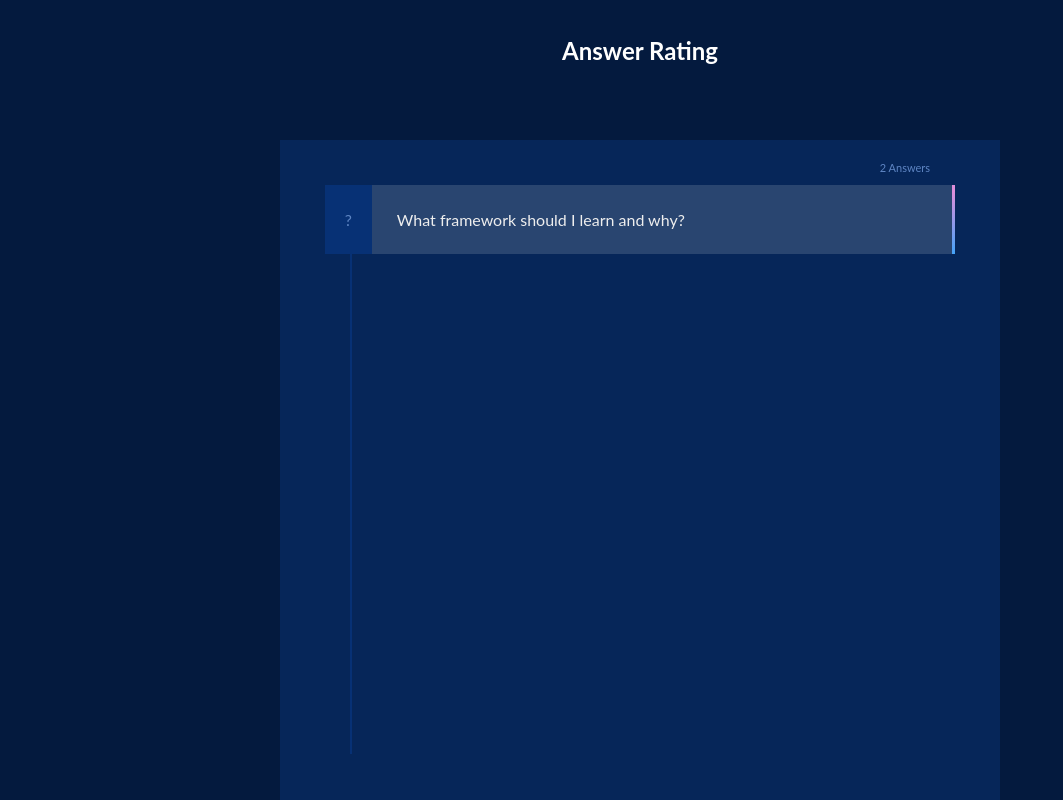
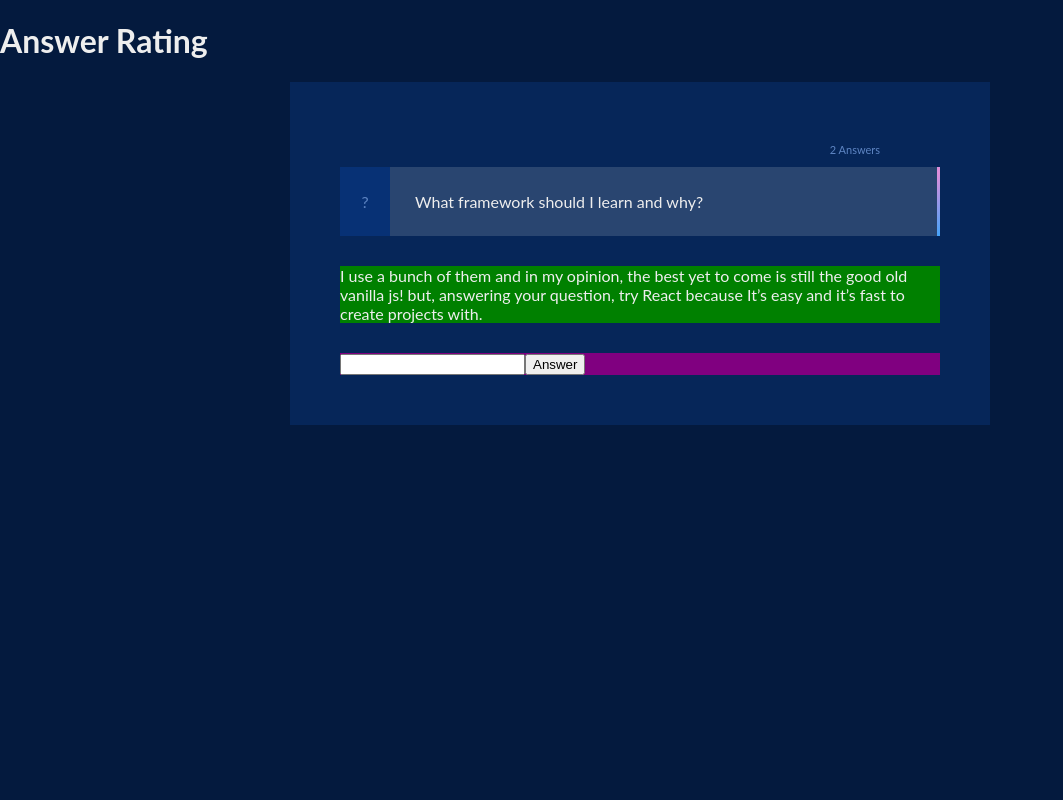
Before and after one commit to jamal7x7/daily-react-005-answer-rating-app, a React (Create React App) app: page / in a window 1280 px wide. Shown: the whole page, without its empty margins (0-1063 px from the left). Built offline with nearby package versions, Linux system fonts and the light colour scheme.

Commit message:
from flex to grid

```diff
--- a/src/components/App.js
+++ b/src/components/App.js
@@ -23,10 +23,21 @@ class App extends Component {
               <div className='question-text'>What framework should I learn and why?</div>
               <div className='bar-right' />
             </div>
-
           </div>
 
-          <div className='v-line' />
+          <div className='answer-c'>
+          I use a bunch of them and in my opinion, the best yet to
+          come is still the good old vanilla js! but,  answering your question, try React because It’s easy and it’s fast to create projects with.
+          </div>
+
+          <div className='your-answer-c'>
+            <form action=''>
+              <input type='text' />
+              <button>Answer</button>
+            </form>
+          </div>
+
+          {/* <div className='v-line' /> */}
 
         </div>
 
--- a/src/styles/App.css
+++ b/src/styles/App.css
@@ -4,73 +4,65 @@ body {
   color: #EEE;
 }
 
-.App {
-  text-align: center;
+.main-win {
+  width: 700px;
+  background: #062659;
+  margin: 0 auto;
+  display: grid;
+  grid-template-columns: 50px auto 50px;
+  grid-template-rows: 50px auto 1fr auto 50px;
+  grid-template-areas: ' . . . '   ' . question-c . ' ' . answer-c . ' ' . your-answer-c .' ' . . . ';
 }
 
-.App-header {
-  background-color: #041A3E;
-  height: 100px;
-  padding: 20px;
-  color: white;
+.question-c {
+  grid-area: question-c;
 }
 
-.App-title {
-  font-size: 1.5em;
-}
-
-.main-win {
-  width: 700px;
-  height: 640px;
-  background: #062659;
-  margin: 0 auto;
-  padding: 10px;
-}
-
-.main-win .v-line {
-  width: 2px;
-  background: #073175;
-  height: 500px;
-  position: relative;
-  left: 60px;
-}
-
-.main-win .question-c .answers-num {
+.question-c .answers-num {
   padding: 0 60px;
   color: #5E85C3;
   text-align: right;
   font-size: 11px;
 }
 
-.main-win .question-c .question {
-  display: flex;
-  justify-content: flex-start;
-  width: 90%;
-  margin: 0 auto;
+.question-c .question {
+  margin-bottom: 30px;
+  display: grid;
+  grid-template-columns: 50px auto 3px;
+  grid-template-rows: auto;
+  grid-template-areas: ' lamp-icon question-text bar-right ';
 }
 
-.main-win .question-c .question .lamp-icon {
-  width: 50px;
+.question-c .question .lamp-icon {
   color: #5E85C3;
   background: #073175;
-  align-self: stretch;
   display: flex;
   justify-content: center;
   align-items: center;
+  grid-area: lamp-icon;
 }
 
-.main-win .question-c .question .question-text {
+.question-c .question .question-text {
   background: rgba(255, 255, 255, 0.14);
   color: #EEE;
   padding: 25px;
-  width: 90%;
   text-align: left;
-  align-self: stretch;
+  grid-area: question-text;
 }
 
-.main-win .question-c .question .bar-right {
+.question-c .question .bar-right {
   background-image: linear-gradient(-220deg, #DD8EDA 11%, #42A3F9 100%);
-  width: 3px;
-  align-self: stretch;
+  grid-area: bar-right;
+}
+
+.answer-c {
+  grid-area: answer-c;
+  background: green;
+}
+
+.your-answer-c {
+  margin-top: 30px;
+  grid-area: your-answer-c;
+  background: purple;
 }
 /*# sourceMappingURL=App.css.map */
--- a/src/styles/App.sass
+++ b/src/styles/App.sass
@@ -21,67 +21,128 @@ body
   font-family: $main-font
   color: $main
 
-.App
-  text-align: center
+// .App
+//   text-align: center
 
 
-.App-header
-  background-color: $bgd
-  height: 100px
-  padding: 20px
-  color: white
+// .App-header
+//   background-color: $bgd
+//   height: 100px
+//   padding: 20px
+//   color: white
 
 
-.App-title
-  font-size: 1.5em
+// .App-title
+//   font-size: 1.5em
+
+// .main-win
+//   width: 700px
+//   height: 640px
+//   background: $bgm
+//   margin: 0 auto
+//   padding: 10px
+
+  // .v-line
+  //   width: 2px
+  //   background: $blued
+  //   height: 500px
+  //   position: relative
+  //   left: 60px
+
+  // .question-c
+  //   .answers-num
+  //     padding: 0 60px
+  //     color: $bluew
+  //     text-align: right
+  //     font-size: $xs
+
+  //   .question
+  //     display: flex
+  //     justify-content: flex-start
+  //     width: 90%
+  //     margin: 0 auto
+
+
+
+  //     .lamp-icon
+  //       width: 50px
+  //       color: $bluew
+  //       background: $blued
+  //       align-self: stretch
+  //       display: flex
+  //       justify-content: center
+  //       align-items: center
+
+  //     .question-text
+  //       background: rgba(white, 0.14)
+  //       color: $main
+  //       padding: 25px
+  //       width: 90%
+  //       text-align: left
+  //       align-self: stretch
+
+  //     .bar-right
+  //       background-image: linear-gradient(-220deg, #DD8EDA 11%, #42A3F9 100%)
+  //       width: 3px
+  //       align-self: stretch
 
 .main-win
   width: 700px
-  height: 640px
   background: $bgm
   margin: 0 auto
-  padding: 10px
+  display: grid
 
-  .v-line
-    width: 2px
-    background: $blued
-    height: 500px
-    position: relative
-    left: 60px
-
-  .question-c
-    .answers-num
-      padding: 0 60px
-      color: $bluew
-      text-align: right
-      font-size: $xs
-
-    .question
-      display: flex
-      justify-content: flex-start
-      width: 90%
-      margin: 0 auto
+  grid-template-columns: 50px auto 50px
+  grid-template-rows: 50px auto 1fr auto 50px
+  grid-template-areas:  ' . . . '   ' . question-c . ' ' . answer-c . ' ' . your-answer-c .' ' . . . '
 
 
 
-      .lamp-icon
-        width: 50px
+
+
+.question-c
+  grid-area: question-c
+  .answers-num
+    padding: 0 60px
+    color: $bluew
+    text-align: right
+    font-size: $xs
+  .question
+    margin-bottom: 30px
+    display: grid
+    grid-template-columns: 50px auto 3px
+    grid-template-rows: auto
+    grid-template-areas:  ' lamp-icon question-text bar-right '
+
+    .lamp-icon
         color: $bluew
         background: $blued
-        align-self: stretch
         display: flex
         justify-content: center
         align-items: center
+        grid-area: lamp-icon
 
-      .question-text
+    .question-text
         background: rgba(white, 0.14)
         color: $main
         padding: 25px
-        width: 90%
         text-align: left
-        align-self: stretch
+        grid-area: question-text
 
-      .bar-right
+    .bar-right
         background-image: linear-gradient(-220deg, #DD8EDA 11%, #42A3F9 100%)
-        width: 3px
-        align-self: stretch
+        grid-area: bar-right
+
+
+
+
+
+.answer-c
+  grid-area: answer-c
+  background: green
+
+
+.your-answer-c
+  margin-top: 30px
+  grid-area: your-answer-c
+  background: purple
```
Also changed, not shown: 1 other file (tests, documents, lock files or other folders).
